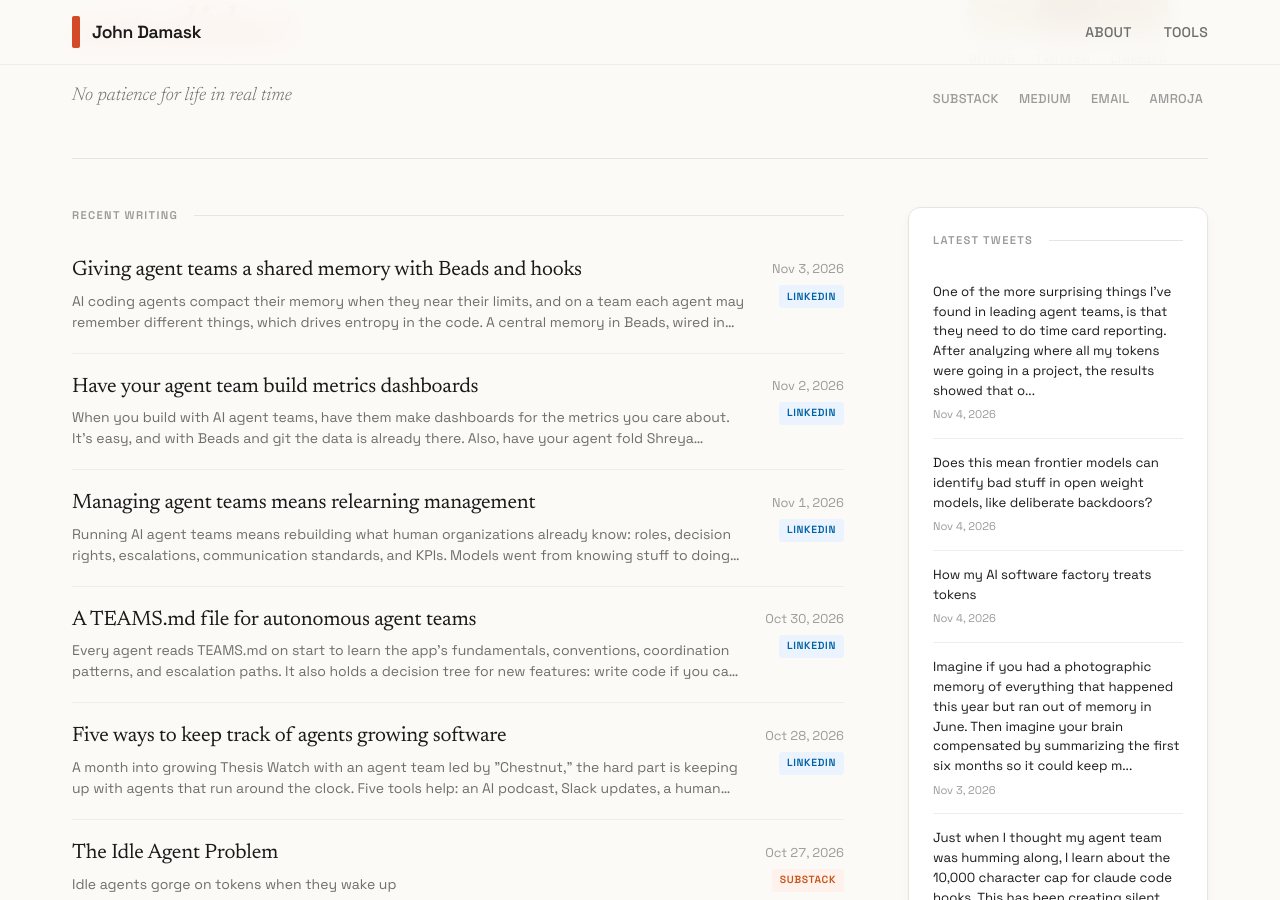
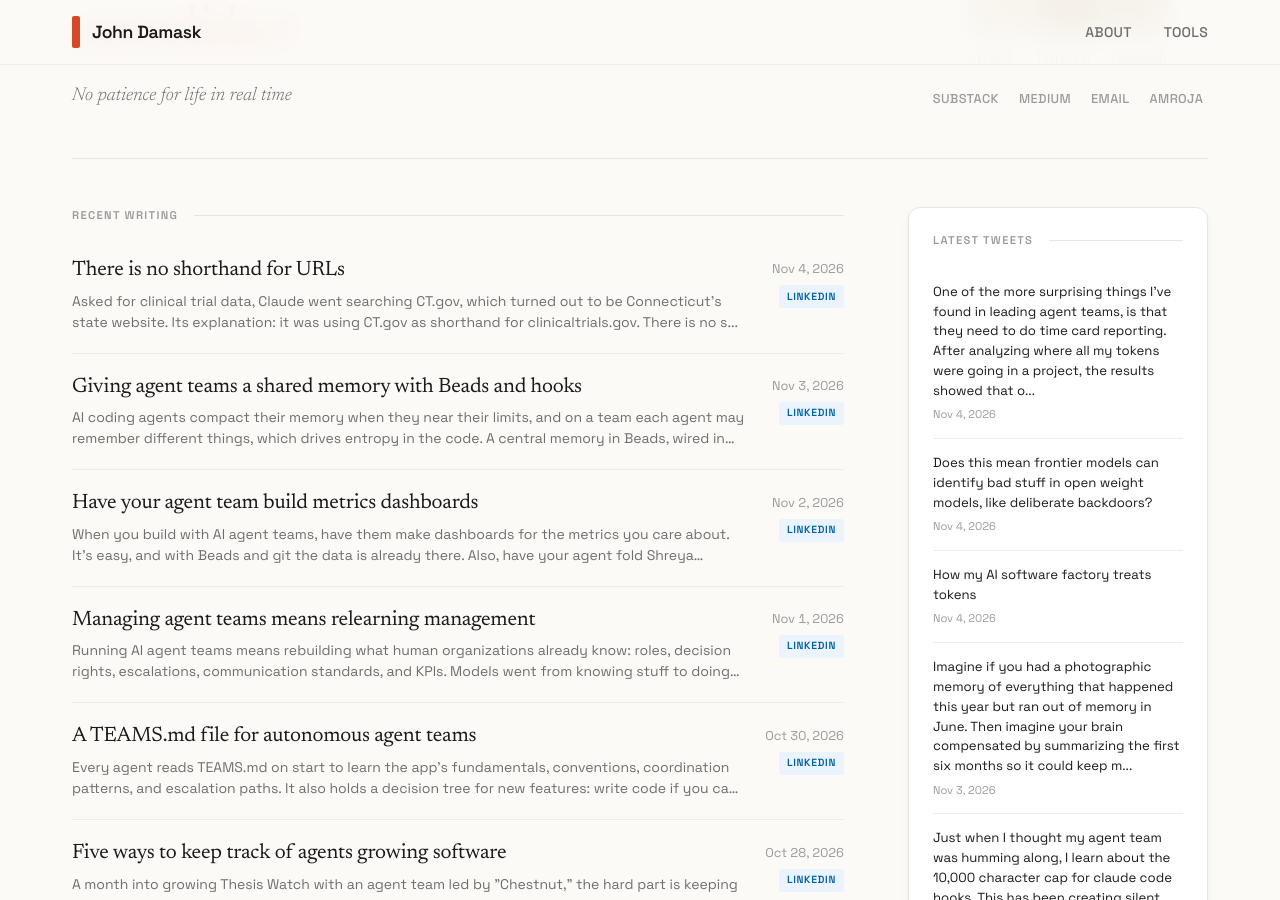
Before and after one commit to jbdamask/jbdamask.github.io, a Jekyll site: the page built from index.html, in a window 1280 px wide and 900 px high, scrolled down 336 px. Built offline with Jekyll 4.4.1, drawn with Linux system fonts in a browser that asks for light colours; the list of posts is cut into pages by our own code.

Commit message:
Add 1 recent LinkedIn post to external feed

```diff
--- a/_data/external-posts.yml
+++ b/_data/external-posts.yml
@@ -1,5 +1,12 @@
 # External posts from LinkedIn, Twitter, etc.
 # Add your posts here and they'll appear in the unified feed
+
+- title: "There is no shorthand for URLs"
+  source: linkedin
+  url: https://www.linkedin.com/feed/update/urn:li:activity:7523793893474099200/
+  date: 2026-11-04
+  excerpt: "Asked for clinical trial data, Claude went searching CT.gov, which turned out to be Connecticut's state website. Its explanation: it was using CT.gov as shorthand for clinicaltrials.gov. There is no such thing as shorthand for URLs."
+  image: ""
 
 - title: "Giving agent teams a shared memory with Beads and hooks"
   source: linkedin
```
